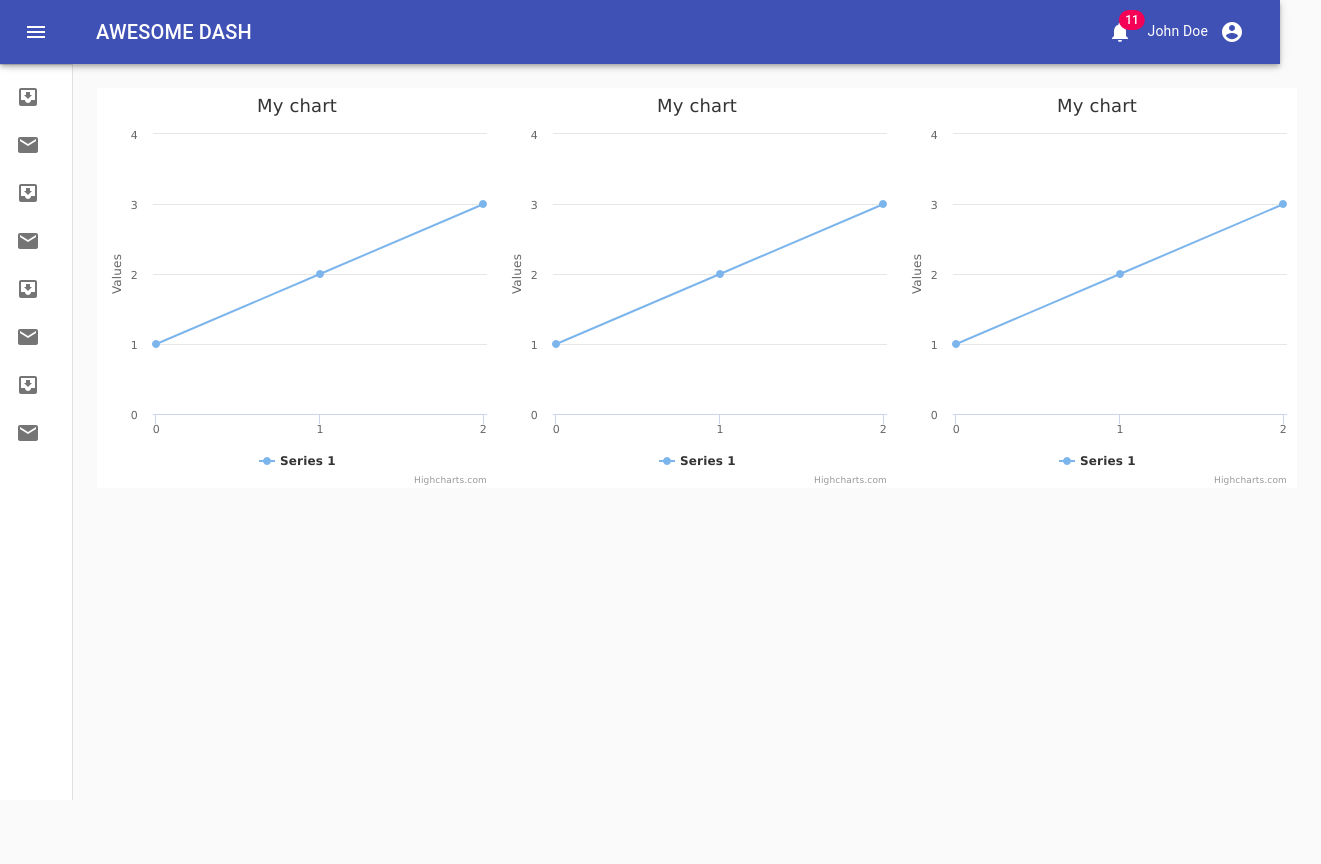
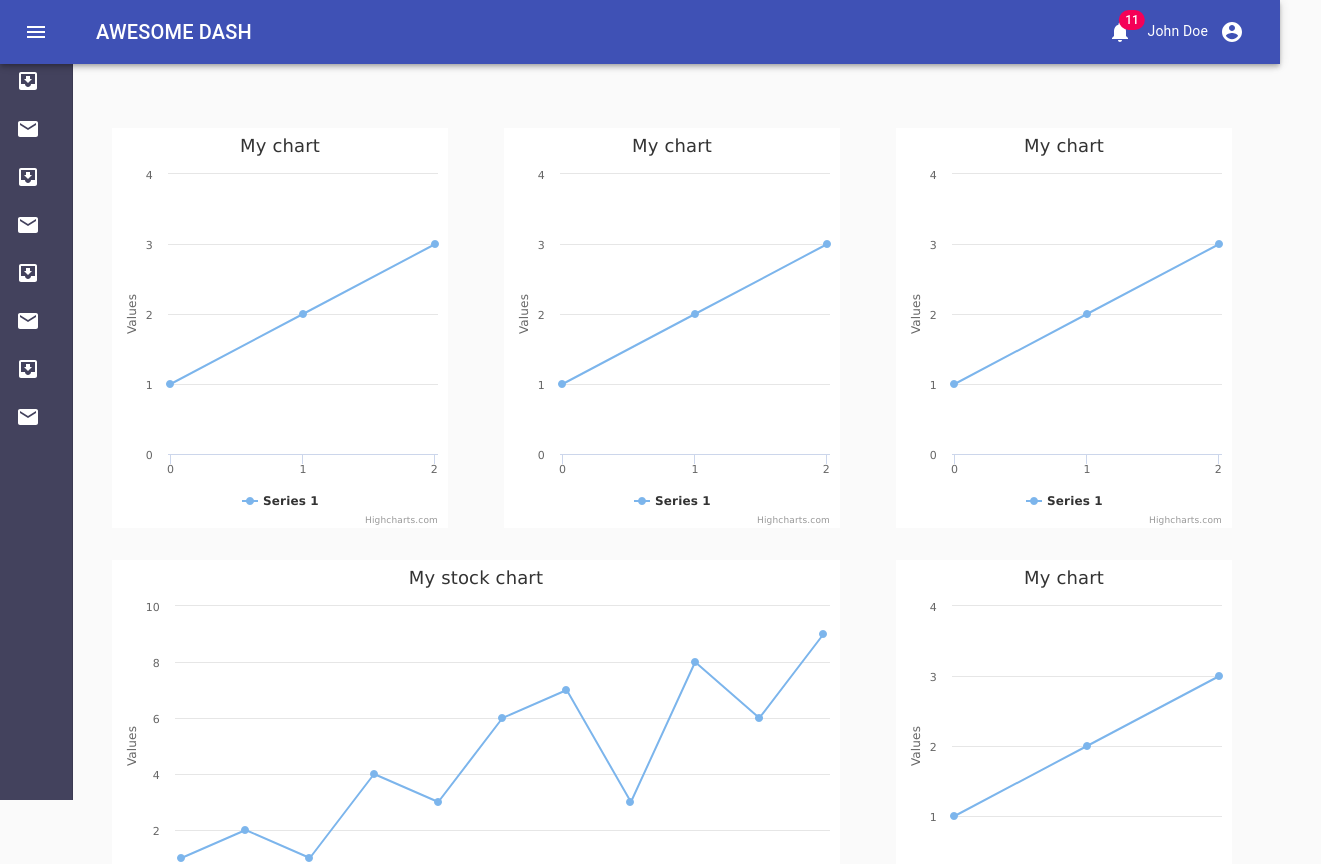
Before and after one commit to Niravpatel129/dashboard-design-prototype, a React (Create React App) app: page /dashboard in a window 1280 px wide. Shown: the top 864 px of the page, 1321 px wide, since content can reach past the window. Before the commit the page ends 800 px from the top, so only its background shows below. Built offline with nearby package versions, Linux system fonts and the light colour scheme.

Commit message:
dashboard update

```diff
--- a/src/components/ChartsContent/ChartsContent.js
+++ b/src/components/ChartsContent/ChartsContent.js
@@ -15,17 +15,37 @@ const options = {
   ]
 };
 
+const options2 = {
+  title: {
+    text: "My stock chart"
+  },
+  series: [
+    {
+      data: [1, 2, 1, 4, 3, 6, 7, 3, 8, 6, 9]
+    }
+  ]
+};
+
 function ChartsContent() {
   return (
     <div className="ChartsContent">
-      <div className="charts-row1">
-        <div className="chart">
+      <div className="wrapper">
+        <div className="row1">
+          <HighchartsReact highcharts={Highcharts} options={options} />
+          <HighchartsReact highcharts={Highcharts} options={options} />
           <HighchartsReact highcharts={Highcharts} options={options} />
         </div>
-        <div className="chart">
+
+        <div className="row2">
+          <HighchartsReact
+            highcharts={Highcharts}
+            options={options2}
+            constructorType={"chart"}
+          />
           <HighchartsReact highcharts={Highcharts} options={options} />
         </div>
-        <div className="chart">
+        <div className="row3">
+          <HighchartsReact highcharts={Highcharts} options={options} />
           <HighchartsReact highcharts={Highcharts} options={options} />
         </div>
       </div>
--- a/src/components/ChartsContent/ChartsContent.scss
+++ b/src/components/ChartsContent/ChartsContent.scss
@@ -1,19 +1,66 @@
 .ChartsContent {
-  .ChartsContainer {
-    display: grid;
-    grid-template-columns: repeat(3, 1fr);
-    grid-template-rows: repeat(3, 100px);
-    grid-column-gap: 20px;
-    grid-row-gap: 1em;
+  margin-top: 8rem;
+  margin-left: 7rem;
+  margin-right: 3rem;
+  box-sizing: border-box;
+
+  .row1 {
+    display: flex;
+    justify-content: space-between;
+    padding-bottom: 2rem;
+    div {
+      width: 30%;
+    }
   }
 
-  .charts-row1 {
+  .row2 {
     display: flex;
-    width: 100%;
-    justify-content: space-evenly;
-    .chart {
-      width: 400px;
-      height: 30px;
+    justify-content: space-between;
+    padding-bottom: 2rem;
+
+    div:first-child {
+      width: 65%;
+    }
+
+    div {
+      width: 30%;
+    }
+  }
+
+  .row3 {
+    display: flex;
+    justify-content: space-between;
+    padding-bottom: 2rem;
+
+    div {
+      width: 48%;
+    }
+  }
+
+  @media only screen and (max-width: 600px) {
+    .row1 {
+      display: block;
+      div {
+        width: 100%;
+      }
+    }
+
+    .row2 {
+      display: block;
+      div {
+        width: 100%;
+      }
+
+      div:first-child {
+        width: 100%;
+      }
+    }
+
+    .row3 {
+      display: block;
+      div {
+        width: 100%;
+      }
     }
   }
 }
--- a/src/components/Login/ForgotPassword.js
+++ b/src/components/Login/ForgotPassword.js
@@ -16,6 +16,10 @@ const useStyles = makeStyles({
 
 function ForgotPassword({ renderForgotPassword, renderRegister }) {
   const classes = useStyles();
+
+  const onSubmitRequest = () => {
+    renderRegister();
+  };
 
   return (
     <div className="login">
@@ -47,7 +51,9 @@ function ForgotPassword({ renderForgotPassword, renderRegister }) {
           <p onClick={renderForgotPassword}>Forgot Password</p>
         </Typography>
         <div className="buttons">
-          <Button variant="contained">Submit Request</Button>
+          <Button variant="contained" onClick={onSubmitRequest}>
+            Submit Request
+          </Button>
         </div>
       </form>
     </div>
--- a/src/components/Navigation/NavBar.js
+++ b/src/components/Navigation/NavBar.js
@@ -22,7 +22,6 @@ import NotificationsIcon from "@material-ui/icons/Notifications";
 
 import "./NavBar.scss";
 import { Badge } from "@material-ui/core";
-import ChartsContent from "../ChartsContent/ChartsContent";
 
 const drawerWidth = 240;
 
@@ -77,17 +76,6 @@ const useStyles = makeStyles(theme => ({
     [theme.breakpoints.up("sm")]: {
       width: theme.spacing(9) + 1
     }
-  },
-  toolbar: {
-    display: "flex",
-    alignItems: "center",
-    justifyContent: "flex-end",
-    padding: theme.spacing(0, 1),
-    ...theme.mixins.toolbar
-  },
-  content: {
-    flexGrow: 1,
-    padding: theme.spacing(3)
   }
 }));
 
@@ -154,12 +142,12 @@ export default function MiniDrawer() {
       </AppBar>
       <Drawer
         variant="permanent"
-        className={clsx(classes.drawer, {
+        className={clsx(classes.drawer, classes.drawerTheme, {
           [classes.drawerOpen]: open,
           [classes.drawerClose]: !open
         })}
         classes={{
-          paper: clsx({
+          paper: clsx(classes.drawerTheme, {
             [classes.drawerOpen]: open,
             [classes.drawerClose]: !open
           })
@@ -187,7 +175,7 @@ export default function MiniDrawer() {
             "Calender"
           ].map((text, index) => (
             <ListItem button key={text}>
-              <ListItemIcon>
+              <ListItemIcon className={classes.drawerTheme}>
                 {index % 2 === 0 ? <InboxIcon /> : <MailIcon />}
               </ListItemIcon>
               <ListItemText primary={text} />
@@ -195,10 +183,6 @@ export default function MiniDrawer() {
           ))}
         </List>
       </Drawer>
-      <main className={classes.content}>
-        <div className={classes.toolbar} />
-        <ChartsContent />
-      </main>
     </div>
   );
 }
--- a/src/pages/DashboardPage.js
+++ b/src/pages/DashboardPage.js
@@ -1,10 +1,12 @@
 import React from "react";
 import Navbar from "../components/Navigation/NavBar";
+import ChartsContent from "../components/ChartsContent/ChartsContent";
 
 function DashboardPage() {
   return (
     <div>
       <Navbar />
+      <ChartsContent />
     </div>
   );
 }
--- a/src/pages/loginPage.js
+++ b/src/pages/loginPage.js
@@ -35,7 +35,9 @@ function LoginPage() {
         />
       )}
       {rendering === "register" && <Register renderLogin={renderLogin} />}
-      {rendering === "forgotPassword" && <ForgotPassword />}
+      {rendering === "forgotPassword" && (
+        <ForgotPassword renderRegister={renderRegister} />
+      )}
     </div>
   );
 }
--- a/src/pages/loginPage.scss
+++ b/src/pages/loginPage.scss
@@ -1,6 +1,7 @@
 .loginPage {
   display: flex;
   width: 100%;
+
   .bg-image {
     flex: 3;
     height: 100vh;
@@ -18,4 +19,27 @@
     display: flex;
     justify-content: space-between;
   }
+
+  @media only screen and (max-width: 600px) {
+    flex-direction: column;
+    .bg-image {
+      flex: 1;
+      // height: 30vh;
+      img {
+        width: 100%;
+        height: 100%;
+      }
+    }
+
+    .login {
+      position: absolute;
+      background-color: white;
+      width: 94vw;
+      padding: 1rem;
+      opacity: 0.5;
+      border-radius: 1rem;
+
+      bottom: 1px;
+    }
+  }
 }
```
